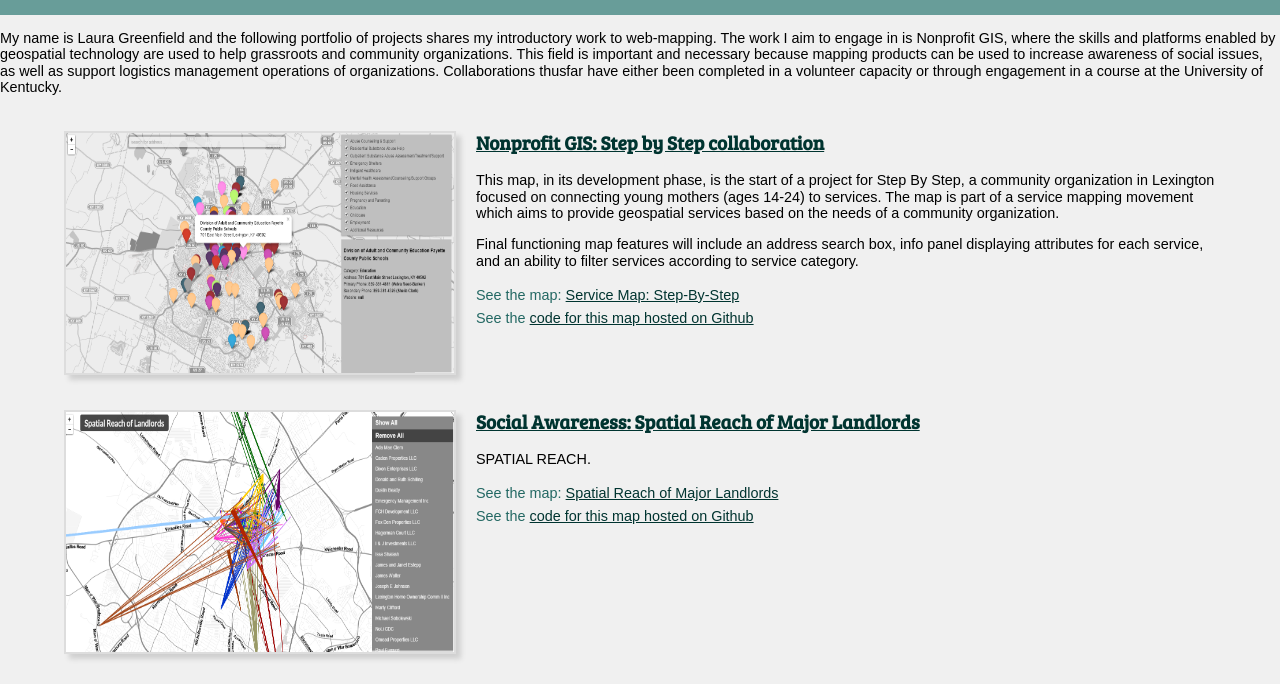
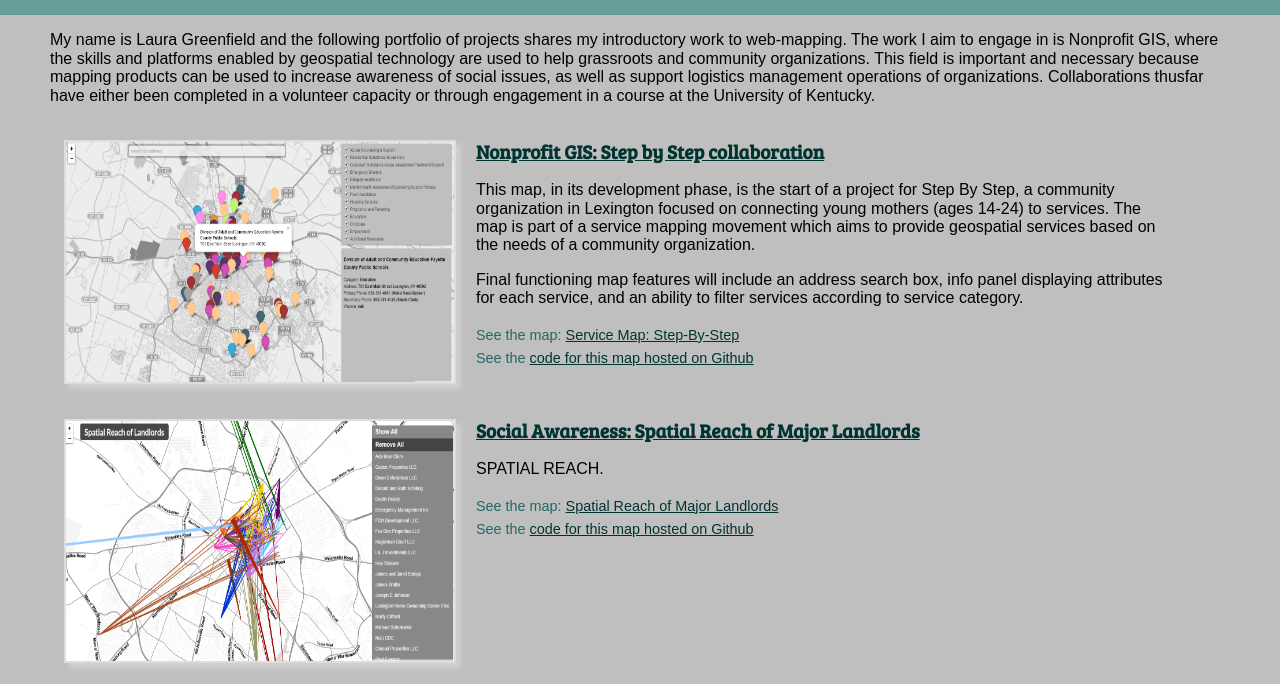
Before and after one commit to lfgreenfield/lfgreenfield.github.io, a plain HTML site: page index.html in a window 1280 px wide. Shown: the part 84-768 px from the top of the page. Drawn offline with nearby package versions, Linux system fonts and the light colour scheme.

Commit message:
changing background color, adding paragraph margins

```diff
--- a/index.html
+++ b/index.html
@@ -12,7 +12,7 @@
 <style>
 
  body {
-    background: #F0F0F0 ;
+    background: #bfbfbf ;
     font-family: 'Bree Serif', sans-serif;
 }
 header {
@@ -73,6 +73,11 @@ a, a:visited {
     content: "";
     display: table;
     clear: both;
+}
+p {
+    margin-right: 50px;
+    margin-left: 50px;
+    font-size: 1em;
 }
 
 
```
